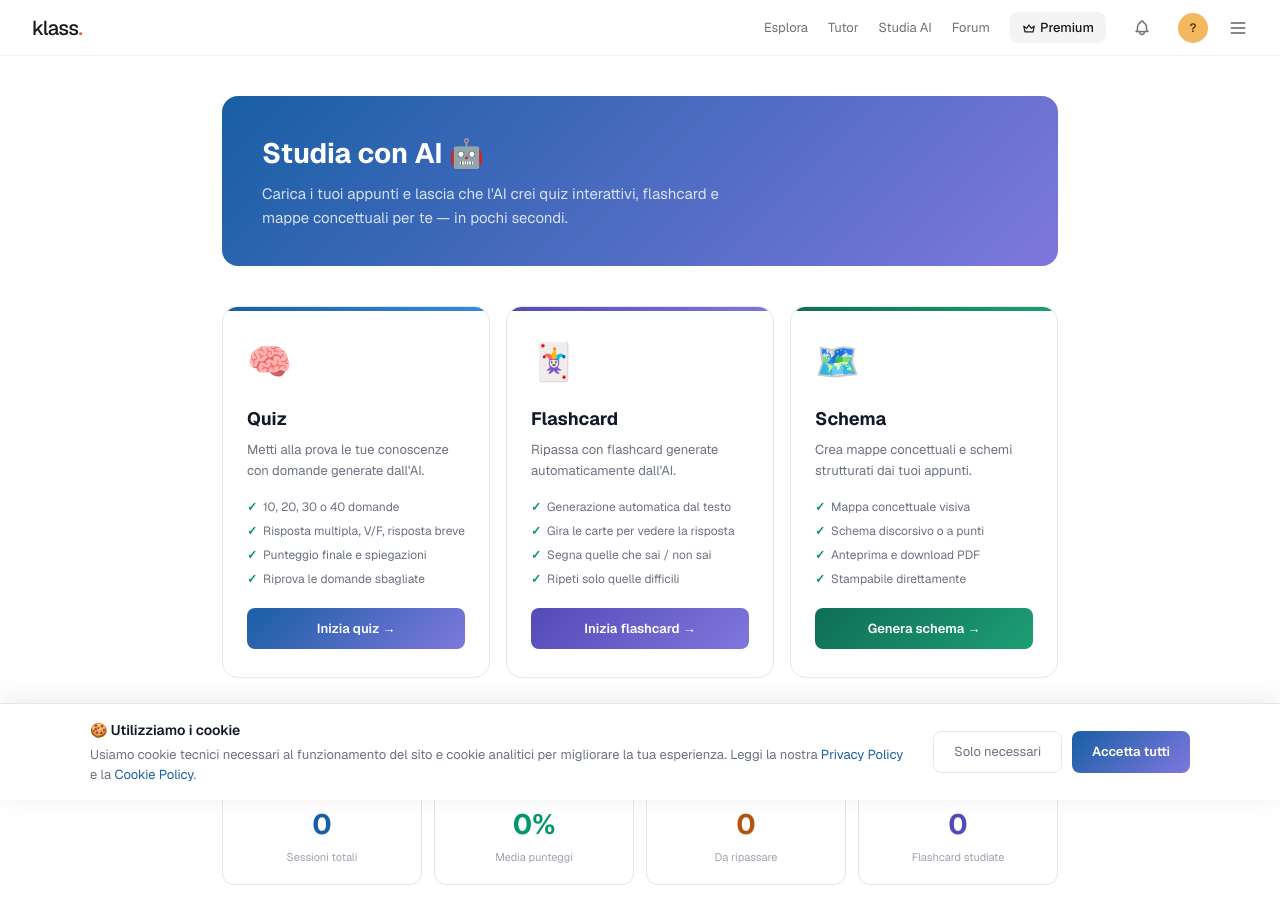
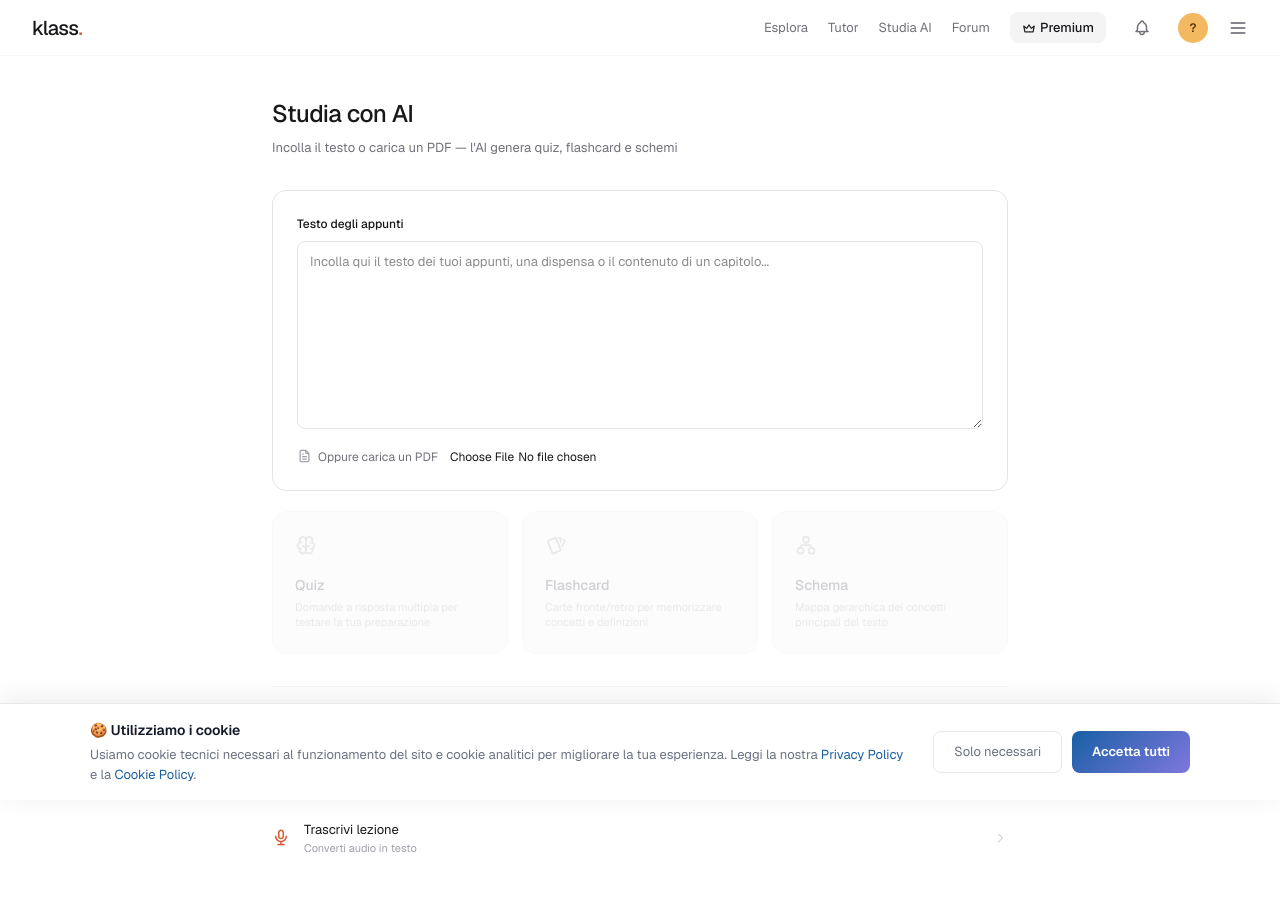
Before and after one commit to StarUpm/studynotes, a Next.js app: page /studia in a window 1280 px wide. Shown: the top 905 px of the page. Built offline with nearby package versions, Linux system fonts and the light colour scheme.

Commit message:
Update page.tsx

```diff
--- a/src/app/studia/page.tsx
+++ b/src/app/studia/page.tsx
@@ -1,109 +1,107 @@
 'use client'
 
-import Link from 'next/link'
+import { useState, useEffect } from 'react'
+import { useRouter } from 'next/navigation'
+import { supabase } from '@/lib/supabase'
 import Layout from '@/app/components/Layout'
 
 export default function Studia() {
+  const [testo, setTesto] = useState('')
+  const [file, setFile] = useState<File | null>(null)
+  const router = useRouter()
+
+  useEffect(() => {
+    const imported = sessionStorage.getItem('klass_testo_importato')
+    if (imported) { setTesto(imported); sessionStorage.removeItem('klass_testo_importato') }
+  }, [])
+
+  function avvia(tipo: string) {
+    if (!testo && !file) return
+    if (file) {
+      const reader = new FileReader()
+      reader.onload = function(e) {
+        const text = e.target?.result as string
+        sessionStorage.setItem('klass_testo_studio', text)
+        router.push('/studia/' + tipo)
+      }
+      reader.readAsText(file)
+    } else {
+      sessionStorage.setItem('klass_testo_studio', testo)
+      router.push('/studia/' + tipo)
+    }
+  }
+
+  const strumenti = [
+    { id: 'quiz', icon: 'ti-brain', label: 'Quiz', desc: 'Domande a risposta multipla per testare la tua preparazione', color: '#F4B860', textColor: '#412402' },
+    { id: 'flashcard', icon: 'ti-cards', label: 'Flashcard', desc: 'Carte fronte/retro per memorizzare concetti e definizioni', color: '#7BC67A', textColor: '#173404' },
+    { id: 'schema', icon: 'ti-sitemap', label: 'Schema', desc: 'Mappa gerarchica dei concetti principali del testo', color: '#7FB3E8', textColor: '#042C53' },
+  ]
+
   return (
     <Layout>
-      <div style={{ maxWidth: 900, margin: '0 auto', padding: '40px 32px' }}>
+      <div style={{ maxWidth: 800, margin: '0 auto', padding: '40px 32px' }}>
+        <h1 style={{ fontSize: 24, fontWeight: 500, color: '#18181B', margin: '0 0 6px', letterSpacing: -0.5 }}>Studia con AI</h1>
+        <p style={{ fontSize: 13, color: '#71717A', margin: '0 0 32px' }}>Incolla il testo o carica un PDF — l&apos;AI genera quiz, flashcard e schemi</p>
 
-        <div style={{ background: 'linear-gradient(135deg,#185FA5,#7F77DD)', borderRadius: 16, padding: '36px 40px', marginBottom: 40 }}>
-          <h1 style={{ fontSize: 28, fontWeight: 700, color: 'white', marginBottom: 8 }}>Studia con AI 🤖</h1>
-          <p style={{ fontSize: 15, color: 'rgba(255,255,255,0.8)', maxWidth: 480, lineHeight: 1.6 }}>
-            Carica i tuoi appunti e lascia che l&apos;AI crei quiz interattivi, flashcard e mappe concettuali per te — in pochi secondi.
-          </p>
+        <div style={{ background: 'white', border: '0.5px solid #E4E4E7', borderRadius: 14, padding: 24, marginBottom: 20 }}>
+          <label style={{ fontSize: 12, fontWeight: 500, color: '#18181B', display: 'block', marginBottom: 8 }}>Testo degli appunti</label>
+          <textarea
+            placeholder="Incolla qui il testo dei tuoi appunti, una dispensa o il contenuto di un capitolo..."
+            value={testo}
+            onChange={e => setTesto(e.target.value)}
+            rows={8}
+            style={{ width: '100%', border: '0.5px solid #E4E4E7', borderRadius: 8, padding: '10px 12px', fontSize: 13, outline: 'none', resize: 'vertical', lineHeight: 1.6 }}
+          />
+          <div style={{ display: 'flex', alignItems: 'center', gap: 12, marginTop: 12 }}>
+            <label style={{ fontSize: 12, color: '#71717A', display: 'flex', alignItems: 'center', gap: 6, cursor: 'pointer' }}>
+              <i className="ti ti-file-text" style={{ fontSize: 15, color: '#A1A1AA' }} />
+              Oppure carica un PDF
+            </label>
+            <input type="file" accept=".pdf,.txt" onChange={e => setFile(e.target.files?.[0] || null)} style={{ fontSize: 12 }} />
+            {file && <span style={{ fontSize: 12, color: '#15803D' }}>✓ {file.name}</span>}
+          </div>
         </div>
 
-        <div style={{ display: 'grid', gridTemplateColumns: 'repeat(3,1fr)', gap: 16, marginBottom: 40 }}>
-          {[
-            {
-              href: '/studia/quiz',
-              icon: '🧠',
-              title: 'Quiz',
-              desc: 'Metti alla prova le tue conoscenze con domande generate dall\'AI.',
-              features: ['10, 20, 30 o 40 domande', 'Risposta multipla, V/F, risposta breve', 'Punteggio finale e spiegazioni', 'Riprova le domande sbagliate'],
-              btnLabel: 'Inizia quiz →',
-              accent: 'linear-gradient(90deg,#185FA5,#378ADD)',
-              btn: 'linear-gradient(135deg,#185FA5,#7F77DD)',
-            },
-            {
-              href: '/studia/flashcard',
-              icon: '🃏',
-              title: 'Flashcard',
-              desc: 'Ripassa con flashcard generate automaticamente dall\'AI.',
-              features: ['Generazione automatica dal testo', 'Gira le carte per vedere la risposta', 'Segna quelle che sai / non sai', 'Ripeti solo quelle difficili'],
-              btnLabel: 'Inizia flashcard →',
-              accent: 'linear-gradient(90deg,#534AB7,#7F77DD)',
-              btn: 'linear-gradient(135deg,#534AB7,#7F77DD)',
-            },
-            {
-              href: '/studia/schema',
-              icon: '🗺️',
-              title: 'Schema',
-              desc: 'Crea mappe concettuali e schemi strutturati dai tuoi appunti.',
-              features: ['Mappa concettuale visiva', 'Schema discorsivo o a punti', 'Anteprima e download PDF', 'Stampabile direttamente'],
-              btnLabel: 'Genera schema →',
-              accent: 'linear-gradient(90deg,#0F6E56,#1D9E75)',
-              btn: 'linear-gradient(135deg,#0F6E56,#1D9E75)',
-            },
-          ].map(function(m) {
+        <div style={{ display: 'grid', gridTemplateColumns: 'repeat(3,1fr)', gap: 14 }}>
+          {strumenti.map(function(s) {
+            const disabilitato = !testo && !file
             return (
-              <div key={m.title} style={{ background: 'white', border: '0.5px solid #e5e7eb', borderRadius: 16, padding: '28px 24px', position: 'relative', overflow: 'hidden' }}>
-                <div style={{ position: 'absolute', top: 0, left: 0, right: 0, height: 4, background: m.accent, borderRadius: '16px 16px 0 0' }} />
-                <div style={{ fontSize: 36, marginBottom: 16 }}>{m.icon}</div>
-                <h3 style={{ fontSize: 18, fontWeight: 700, color: '#111827', marginBottom: 8 }}>{m.title}</h3>
-                <p style={{ fontSize: 13, color: '#6B7280', lineHeight: 1.6, marginBottom: 16 }}>{m.desc}</p>
-                <div style={{ display: 'flex', flexDirection: 'column', gap: 6, marginBottom: 20 }}>
-                  {m.features.map(f => (
-                    <div key={f} style={{ fontSize: 12, color: '#6B7280', display: 'flex', alignItems: 'center', gap: 6 }}>
-                      <span style={{ color: '#059669', fontWeight: 700 }}>✓</span> {f}
-                    </div>
-                  ))}
-                </div>
-                <Link href={m.href} style={{ display: 'block', width: '100%', background: m.btn, color: 'white', border: 'none', padding: '11px', borderRadius: 8, fontSize: 13, fontWeight: 600, textDecoration: 'none', textAlign: 'center' }}>
-                  {m.btnLabel}
-                </Link>
-              </div>
+              <button
+                key={s.id}
+                onClick={() => avvia(s.id)}
+                disabled={disabilitato}
+                style={{ background: disabilitato ? '#FAFAFA' : s.color, border: disabilitato ? '0.5px solid #F4F4F5' : 'none', borderRadius: 14, padding: '22px', textAlign: 'left', cursor: disabilitato ? 'default' : 'pointer', opacity: disabilitato ? 0.5 : 1 }}
+              >
+                <i className={`ti ${s.icon}`} style={{ fontSize: 22, color: disabilitato ? '#D4D4D8' : s.textColor }} />
+                <p style={{ fontSize: 14, fontWeight: 500, color: disabilitato ? '#A1A1AA' : '#18181B', margin: '14px 0 4px' }}>{s.label}</p>
+                <p style={{ fontSize: 11, color: disabilitato ? '#D4D4D8' : s.textColor, margin: 0, lineHeight: 1.4 }}>{s.desc}</p>
+              </button>
             )
           })}
         </div>
 
-        <div style={{ marginBottom: 8 }}>
-          <h2 style={{ fontSize: 16, fontWeight: 700, color: '#111827', marginBottom: 4 }}>Report risultati</h2>
-          <p style={{ fontSize: 12, color: '#9CA3AF', marginBottom: 20 }}>Le tue statistiche di studio</p>
-        </div>
-
-        <div style={{ display: 'grid', gridTemplateColumns: 'repeat(4,1fr)', gap: 12, marginBottom: 20 }}>
-          {[
-            { num: '0', label: 'Sessioni totali', color: '#185FA5' },
-            { num: '0%', label: 'Media punteggi', color: '#059669' },
-            { num: '0', label: 'Da ripassare', color: '#B45309' },
-            { num: '0', label: 'Flashcard studiate', color: '#534AB7' },
-          ].map(s => (
-            <div key={s.label} style={{ background: 'white', border: '0.5px solid #e5e7eb', borderRadius: 12, padding: '18px 20px', textAlign: 'center' }}>
-              <div style={{ fontSize: 28, fontWeight: 700, color: s.color, marginBottom: 4 }}>{s.num}</div>
-              <div style={{ fontSize: 11, color: '#9CA3AF' }}>{s.label}</div>
-            </div>
-          ))}
-        </div>
-
-        <div style={{ background: 'white', border: '0.5px solid #e5e7eb', borderRadius: 12, padding: 24, marginBottom: 20 }}>
-          <h3 style={{ fontSize: 14, fontWeight: 700, color: '#111827', marginBottom: 16 }}>Progressi per materia</h3>
-          <p style={{ fontSize: 13, color: '#9CA3AF' }}>Nessuna sessione ancora — inizia a studiare per vedere i tuoi progressi!</p>
-        </div>
-
-        <div style={{ display: 'grid', gridTemplateColumns: '1fr 1fr', gap: 16 }}>
-          <div style={{ background: 'white', border: '0.5px solid #e5e7eb', borderRadius: 12, padding: 24 }}>
-            <h3 style={{ fontSize: 14, fontWeight: 700, color: '#DC2626', marginBottom: 14 }}>❌ Errori frequenti</h3>
-            <p style={{ fontSize: 13, color: '#9CA3AF' }}>Nessun errore registrato ancora</p>
-          </div>
-          <div style={{ background: 'white', border: '0.5px solid #e5e7eb', borderRadius: 12, padding: 24 }}>
-            <h3 style={{ fontSize: 14, fontWeight: 700, color: '#B45309', marginBottom: 14 }}>🔁 Da ripassare</h3>
-            <p style={{ fontSize: 13, color: '#9CA3AF' }}>Nessun ripasso necessario ancora</p>
+        <div style={{ marginTop: 32, borderTop: '0.5px solid #F4F4F5', paddingTop: 24 }}>
+          <p style={{ fontSize: 11, color: '#A1A1AA', textTransform: 'uppercase', letterSpacing: 0.5, margin: '0 0 14px' }}>Altri strumenti</p>
+          <div style={{ borderTop: '0.5px solid #F4F4F5' }}>
+            {[
+              { icon: 'ti-bolt', label: 'Importa contenuti', desc: 'YouTube, foto, riassunti AI', href: '/importa' },
+              { icon: 'ti-microphone', label: 'Trascrivi lezione', desc: 'Converti audio in testo', href: '/trascrivi' },
+            ].map(function(item) {
+              return (
+                <button key={item.href} onClick={() => router.push(item.href)} style={{ display: 'flex', alignItems: 'center', justifyContent: 'space-between', padding: '14px 0', borderBottom: '0.5px solid #F4F4F5', background: 'none', border: 'none', borderBottom: '0.5px solid #F4F4F5', width: '100%', cursor: 'pointer' }}>
+                  <div style={{ display: 'flex', alignItems: 'center', gap: 14 }}>
+                    <i className={`ti ${item.icon}`} style={{ fontSize: 18, color: '#D85A30' }} />
+                    <div style={{ textAlign: 'left' }}>
+                      <p style={{ fontSize: 13, color: '#18181B', margin: 0 }}>{item.label}</p>
+                      <p style={{ fontSize: 11, color: '#A1A1AA', margin: 0 }}>{item.desc}</p>
+                    </div>
+                  </div>
+                  <i className="ti ti-chevron-right" style={{ fontSize: 15, color: '#D4D4D8' }} />
+                </button>
+              )
+            })}
           </div>
         </div>
-
       </div>
     </Layout>
   )
```
